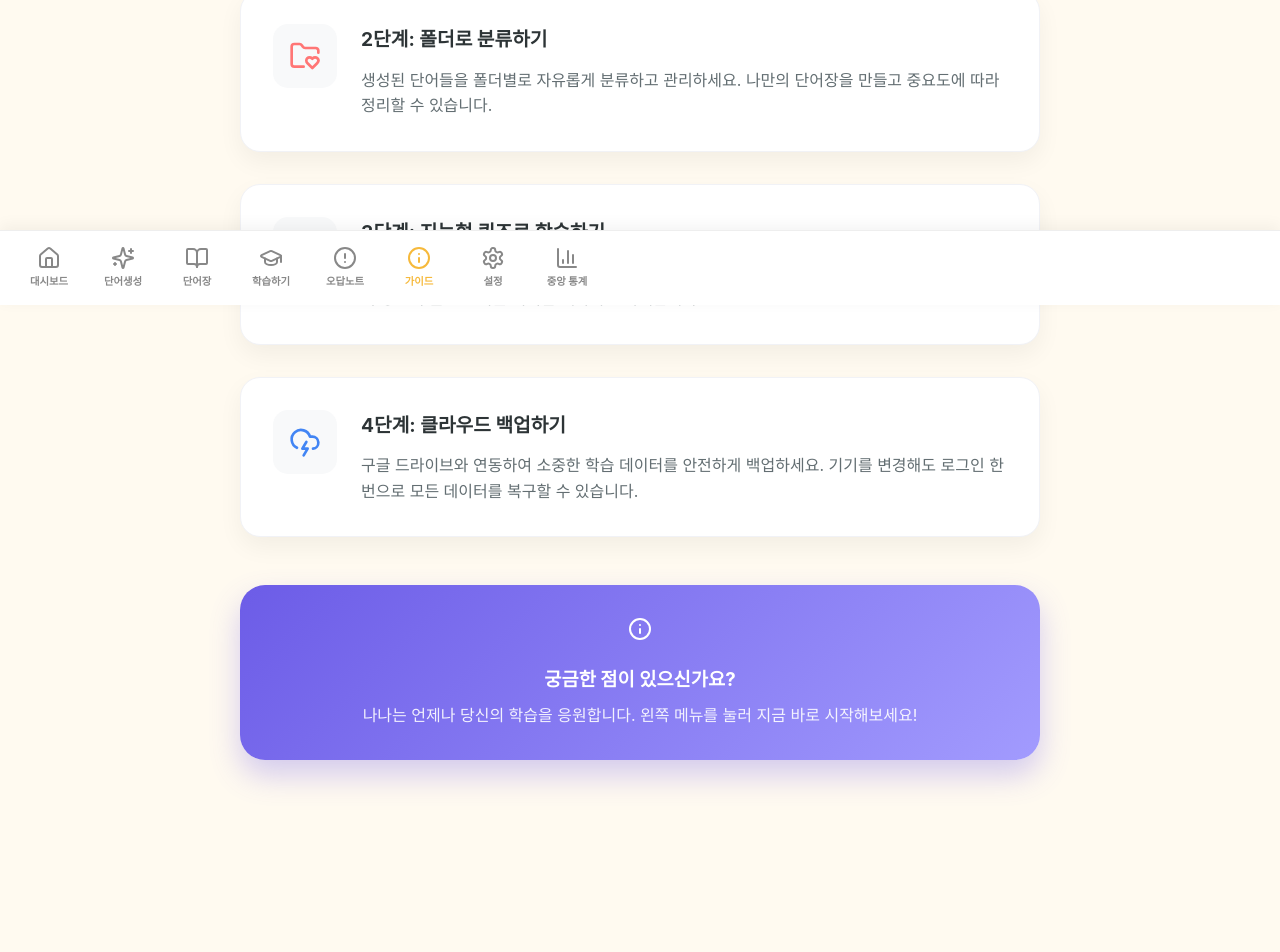
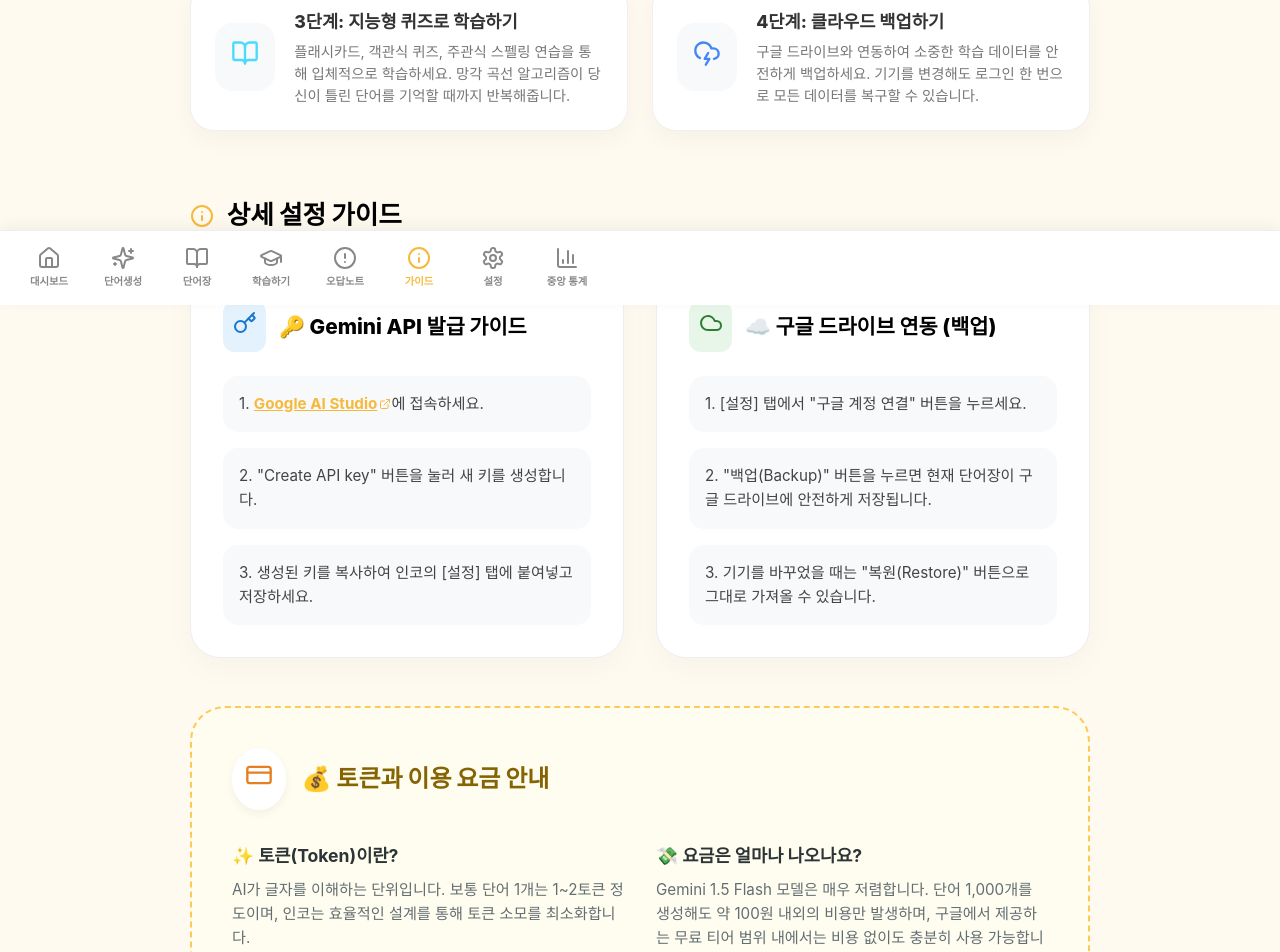
Before and after one commit to huny2069/indo-word-app, a React (Vite) app: page /guide in a window 1280 px wide. Shown: the part 495-1447 px from the top of the page. Before the commit the page ends 1335 px from the top, so only its background shows below. Built offline with nearby package versions, Linux system fonts and the light colour scheme; no server answers.

Commit message:
feat: enhance Guide page with detailed setup and billing information

```diff
--- a/src/pages/Guide.jsx
+++ b/src/pages/Guide.jsx
@@ -1,6 +1,6 @@
 import React from 'react';
 import { useLanguage } from '../contexts/LanguageContext';
-import { BookOpen, Sparkles, FolderHeart, CloudLightning, Info } from 'lucide-react';
+import { BookOpen, Sparkles, FolderHeart, CloudLightning, Info, Key, Cloud, CreditCard, ExternalLink } from 'lucide-react';
 
 const Guide = () => {
   const { t, isIndoMode } = useLanguage();
@@ -8,7 +8,7 @@ const Guide = () => {
   const steps = [
     {
       id: 1,
-      icon: <Sparkles size={32} color="#feca57" />,
+      icon: <Sparkles size={28} color="#feca57" />,
       title: t('guide_step1'),
       desc: isIndoMode
         ? "Ketik topik apa saja (misal: 'Di Restoran'), dan AI Nana akan membuat daftar kata bahasa Korea yang sesuai situasi tersebut lengkap dengan contoh kalimat!"
@@ -16,7 +16,7 @@ const Guide = () => {
     },
     {
       id: 2,
-      icon: <FolderHeart size={32} color="#ff7675" />,
+      icon: <FolderHeart size={28} color="#ff7675" />,
       title: t('guide_step2'),
       desc: isIndoMode
         ? "Simpan kata-kata favorit Anda dalam folder khusus. Anda bisa memindahkan, mengedit, atau menghapus kata kapan saja untuk menjaga kerapian kosakata."
@@ -24,7 +24,7 @@ const Guide = () => {
     },
     {
       id: 3,
-      icon: <BookOpen size={32} color="#48dbfb" />,
+      icon: <BookOpen size={28} color="#48dbfb" />,
       title: t('guide_step3'),
       desc: isIndoMode
         ? "Gunakan flashcard, kuis pilihan ganda, dan latihan mengeja. Algoritma ilmiah kami akan memprioritaskan kata yang sulit Anda hafal agar belajar lebih efisien."
@@ -32,7 +32,7 @@ const Guide = () => {
     },
     {
       id: 4,
-      icon: <CloudLightning size={32} color="#4285f4" />,
+      icon: <CloudLightning size={28} color="#4285f4" />,
       title: t('guide_step4'),
       desc: isIndoMode
         ? "Hubungkan dengan Google Drive untuk mencadangkan data Anda. Jangan khawatir kehilangan data saat mengganti perangkat atau menghapus browser!"
@@ -40,63 +40,123 @@ const Guide = () => {
     }
   ];
 
+  const renderLink = (text) => {
+    // [Text](Link) 형식을 찾아서 a 태그로 변환
+    const parts = text.split(/\[(.*?)\]\((.*?)\)/);
+    if (parts.length > 1) {
+        return (
+            <>
+                {parts[0]}
+                <a href={parts[2]} target="_blank" rel="noopener noreferrer" style={{ color: 'var(--primary-color)', fontWeight: 'bold', textDecoration: 'underline', display: 'inline-flex', alignItems: 'center', gap: '2px' }}>
+                    {parts[1]} <ExternalLink size={12} />
+                </a>
+                {parts[3]}
+            </>
+        );
+    }
+    return text;
+  };
+
   return (
-    <div className="page" style={{ maxWidth: '800px', margin: '0 auto', paddingBottom: '3rem' }}>
-      <div style={{ textAlign: 'center', marginBottom: '3rem', marginTop: '1rem' }}>
-        <h1 style={{ fontSize: '2rem', fontWeight: 'bold', color: 'var(--primary-color)', marginBottom: '1rem' }}>
+    <div className="page" style={{ maxWidth: '900px', margin: '0 auto', paddingBottom: '5rem' }}>
+      <div style={{ textAlign: 'center', marginBottom: '3.5rem', marginTop: '1rem' }}>
+        <h1 style={{ fontSize: '2.2rem', fontWeight: '900', color: 'var(--primary-color)', marginBottom: '1rem', letterSpacing: '-1px' }}>
           {t('guide_title')}
         </h1>
-        <p style={{ color: '#666', fontSize: '1.1rem' }}>
+        <p style={{ color: '#666', fontSize: '1.1rem', fontWeight: '500' }}>
           {isIndoMode
-            ? "Selamat datang! Mari belajar bahasa Korea dengan cara yang sangat cerdas bersama AI Nana. 🍌"
+            ? "Selamat datang! Mari belajar bahasa Korea dengan cara이 매우 cerdas bersama AI Nana. 🍌"
             : "나나와 함께하는 스마트한 언어 학습 여행에 오신 것을 환영합니다! 서비스를 100% 활용하는 방법을 알아보세요."}
         </p>
       </div>
 
-      <div style={{ display: 'grid', gap: '2rem' }}>
+      {/* 🚀 빠른 시작 가이드 */}
+      <div style={{ display: 'grid', gridTemplateColumns: 'repeat(auto-fit, minmax(350px, 1fr))', gap: '1.5rem', marginBottom: '4rem' }}>
         {steps.map(step => (
           <div key={step.id} style={{
+            background: '#fff',
+            padding: '1.5rem',
+            borderRadius: '24px',
+            boxShadow: '0 8px 25px rgba(0,0,0,0.04)',
+            border: '1px solid #f0f0f0',
             display: 'flex',
-            gap: '1.5rem',
-            background: '#fff',
-            padding: '2rem',
-            borderRadius: '20px',
-            boxShadow: '0 10px 25px rgba(0,0,0,0.05)',
-            alignItems: 'flex-start',
-            border: '1px solid #f1f2f6'
+            gap: '1.2rem',
+            alignItems: 'center'
           }}>
-            <div style={{
-              background: '#f8f9fa',
-              padding: '1rem',
-              borderRadius: '15px',
-              display: 'flex',
-              alignItems: 'center',
-              justifyContent: 'center'
-            }}>
-              {step.icon}
-            </div>
+            <div style={{ background: '#f8f9fa', padding: '1rem', borderRadius: '18px' }}>{step.icon}</div>
             <div style={{ flex: 1 }}>
-              <h3 style={{ margin: '0 0 0.8rem 0', color: '#2d3436', fontSize: '1.2rem' }}>{step.title}</h3>
-              <p style={{ margin: 0, color: '#636e72', lineHeight: '1.6', fontSize: '1rem' }}>{step.desc}</p>
+              <h4 style={{ margin: '0 0 0.3rem 0', color: '#333', fontSize: '1.1rem', fontWeight: '800' }}>{step.title}</h4>
+              <p style={{ margin: 0, color: '#777', fontSize: '0.9rem', lineHeight: '1.5' }}>{step.desc}</p>
             </div>
           </div>
         ))}
       </div>
 
+      {/* 🔑 상세 가이드 섹션 */}
+      <h2 style={{ fontSize: '1.6rem', fontWeight: '900', marginBottom: '2rem', display: 'flex', alignItems: 'center', gap: '0.8rem' }}>
+        <Info color="var(--primary-color)" /> {isIndoMode ? 'Panduan Pengaturan Detail' : '상세 설정 가이드'}
+      </h2>
+
+      <div style={{ display: 'grid', gridTemplateColumns: 'repeat(auto-fit, minmax(400px, 1fr))', gap: '2rem' }}>
+        {/* Gemini API Section */}
+        <section style={{ background: '#fff', padding: '2rem', borderRadius: '30px', border: '1px solid #eee', boxShadow: '0 10px 30px rgba(0,0,0,0.03)' }}>
+          <div style={{ display: 'flex', alignItems: 'center', gap: '0.8rem', marginBottom: '1.5rem' }}>
+            <div style={{ background: '#e3f2fd', padding: '0.6rem', borderRadius: '12px' }}><Key size={24} color="#1976d2" /></div>
+            <h3 style={{ margin: 0, fontSize: '1.3rem', fontWeight: '800' }}>{t('guide_section_api')}</h3>
+          </div>
+          <div style={{ display: 'grid', gap: '1rem', fontSize: '0.95rem', color: '#444' }}>
+            <div style={{ background: '#f8f9fa', padding: '1rem', borderRadius: '15px' }}>{renderLink(t('guide_api_step1'))}</div>
+            <div style={{ background: '#f8f9fa', padding: '1rem', borderRadius: '15px' }}>{t('guide_api_step2')}</div>
+            <div style={{ background: '#f8f9fa', padding: '1rem', borderRadius: '15px' }}>{t('guide_api_step3')}</div>
+          </div>
+        </section>
+
+        {/* Google Drive Section */}
+        <section style={{ background: '#fff', padding: '2rem', borderRadius: '30px', border: '1px solid #eee', boxShadow: '0 10px 30px rgba(0,0,0,0.03)' }}>
+          <div style={{ display: 'flex', alignItems: 'center', gap: '0.8rem', marginBottom: '1.5rem' }}>
+            <div style={{ background: '#e8f5e9', padding: '0.6rem', borderRadius: '12px' }}><Cloud size={24} color="#2e7d32" /></div>
+            <h3 style={{ margin: 0, fontSize: '1.3rem', fontWeight: '800' }}>{t('guide_section_drive')}</h3>
+          </div>
+          <div style={{ display: 'grid', gap: '1rem', fontSize: '0.95rem', color: '#444' }}>
+            <div style={{ background: '#f8f9fa', padding: '1rem', borderRadius: '15px' }}>{t('guide_drive_step1')}</div>
+            <div style={{ background: '#f8f9fa', padding: '1rem', borderRadius: '15px' }}>{t('guide_drive_step2')}</div>
+            <div style={{ background: '#f8f9fa', padding: '1rem', borderRadius: '15px' }}>{t('guide_drive_step3')}</div>
+          </div>
+        </section>
+      </div>
+
+      {/* 💰 비용 및 토큰 안내 */}
+      <section style={{ marginTop: '3rem', background: '#fffdf0', padding: '2.5rem', borderRadius: '35px', border: '2px dashed #feca57' }}>
+        <div style={{ display: 'flex', alignItems: 'center', gap: '1rem', marginBottom: '2rem' }}>
+          <div style={{ background: '#fff', padding: '0.8rem', borderRadius: '50%', boxShadow: '0 4px 10px rgba(0,0,0,0.05)' }}><CreditCard size={28} color="#e67e22" /></div>
+          <h3 style={{ margin: 0, fontSize: '1.5rem', fontWeight: '900', color: '#856404' }}>{t('guide_section_billing')}</h3>
+        </div>
+
+        <div style={{ display: 'grid', gridTemplateColumns: 'repeat(auto-fit, minmax(300px, 1fr))', gap: '2rem' }}>
+          <div>
+            <h5 style={{ fontSize: '1.1rem', marginBottom: '0.5rem', color: '#2d3436' }}>✨ {t('guide_billing_token_title')}</h5>
+            <p style={{ margin: 0, fontSize: '0.95rem', color: '#636e72', lineHeight: '1.6' }}>{t('guide_billing_token_desc')}</p>
+          </div>
+          <div>
+            <h5 style={{ fontSize: '1.1rem', marginBottom: '0.5rem', color: '#2d3436' }}>💸 {t('guide_billing_cost_title')}</h5>
+            <p style={{ margin: 0, fontSize: '0.95rem', color: '#636e72', lineHeight: '1.6' }}>{t('guide_billing_cost_desc')}</p>
+          </div>
+        </div>
+      </section>
+
       <div style={{
-        marginTop: '3rem',
-        padding: '2rem',
-        background: 'linear-gradient(135deg, #6c5ce7, #a29bfe)',
-        borderRadius: '25px',
+        marginTop: '4rem',
+        padding: '2.5rem',
+        background: 'linear-gradient(135deg, #feca57, #ff9f43)',
+        borderRadius: '35px',
         color: '#fff',
         textAlign: 'center',
-        boxShadow: '0 15px 30px rgba(108, 92, 231, 0.3)'
+        boxShadow: '0 20px 40px rgba(254, 202, 87, 0.3)'
       }}>
-        <Info style={{ marginBottom: '1rem' }} />
-        <h3 style={{ margin: '0 0 0.5rem 0' }}>
-            {t('guide_questions_title')}
+        <h3 style={{ margin: '0 0 0.8rem 0', fontSize: '1.5rem', fontWeight: '900' }}>
+            {t('guide_questions_title')} 🍌
         </h3>
-        <p style={{ margin: 0, opacity: 0.9 }}>
+        <p style={{ margin: 0, opacity: 0.95, fontWeight: 'bold' }}>
             {t('guide_questions_desc')}
         </p>
       </div>
--- a/src/translations.js
+++ b/src/translations.js
@@ -191,6 +191,23 @@ export const translations = {
     guide_step4: '4단계: 클라우드 백업하기',
     guide_questions_title: '궁금한 점이 있으신가요?',
     guide_questions_desc: '나나는 언제나 당신의 학습을 응원합니다. 왼쪽 메뉴를 눌러 지금 바로 시작해보세요!',
+
+    // Detailed Guide
+    guide_section_api: '🔑 Gemini API 발급 가이드',
+    guide_api_step1: '1. [Google AI Studio](https://aistudio.google.com/app/apikey)에 접속하세요.',
+    guide_api_step2: '2. "Create API key" 버튼을 눌러 새 키를 생성합니다.',
+    guide_api_step3: '3. 생성된 키를 복사하여 인코의 [설정] 탭에 붙여넣고 저장하세요.',
+
+    guide_section_drive: '☁️ 구글 드라이브 연동 (백업)',
+    guide_drive_step1: '1. [설정] 탭에서 "구글 계정 연결" 버튼을 누르세요.',
+    guide_drive_step2: '2. "백업(Backup)" 버튼을 누르면 현재 단어장이 구글 드라이브에 안전하게 저장됩니다.',
+    guide_drive_step3: '3. 기기를 바꾸었을 때는 "복원(Restore)" 버튼으로 그대로 가져올 수 있습니다.',
+
+    guide_section_billing: '💰 토큰과 이용 요금 안내',
+    guide_billing_token_title: '토큰(Token)이란?',
+    guide_billing_token_desc: 'AI가 글자를 이해하는 단위입니다. 보통 단어 1개는 1~2토큰 정도이며, 인코는 효율적인 설계를 통해 토큰 소모를 최소화합니다.',
+    guide_billing_cost_title: '요금은 얼마나 나오나요?',
+    guide_billing_cost_desc: 'Gemini 1.5 Flash 모델은 매우 저렴합니다. 단어 1,000개를 생성해도 약 100원 내외의 비용만 발생하며, 구글에서 제공하는 무료 티어 범위 내에서는 비용 없이도 충분히 사용 가능합니다.',
     learn_loading_msg: '나나가 단어장을 챙겨오고 있어요... 🍌',
     quiz_direction_ko_id: '인도네시아어 ➔ 한국어',
     quiz_direction_id_ko: '한국어 ➔ 인도네시아어',
@@ -433,6 +450,23 @@ export const translations = {
     guide_step4: '4. Cadangan: Simpan data berharga Anda di Cloud dengan aman.',
     guide_questions_title: 'Ada pertanyaan?',
     guide_questions_desc: 'Nana selalu siap membantu Anda. Jangan ragu untuk mencoba semua fitur di menu samping!',
+
+    // Detailed Guide (ID)
+    guide_section_api: '🔑 Panduan Kunci API Gemini',
+    guide_api_step1: '1. Kunjungi [Google AI Studio](https://aistudio.google.com/app/apikey).',
+    guide_api_step2: '2. Klik tombol "Create API key" untuk membuat kunci baru.',
+    guide_api_step3: '3. Salin kunci tersebut, tempelkan di tab [Pengaturan] Inko, lalu simpan.',
+
+    guide_section_drive: '☁️ Hubungkan Google Drive (Cadangan)',
+    guide_drive_step1: '1. Klik tombol "Hubungkan Akun Google" di tab [Pengaturan].',
+    guide_drive_step2: '2. Klik "Cadangkan (Backup)" để menyimpan kosakata Anda dengan aman di Google Drive.',
+    guide_drive_step3: '3. Saat ganti perangkat, gunakan tombol "Pulihkan (Restore)" untuk mengambil kembali data Anda.',
+
+    guide_section_billing: '💰 Info Token & Biaya',
+    guide_billing_token_title: 'Apa itu Token?',
+    guide_billing_token_desc: 'Token adalah unit AI dalam memahami teks. Biasanya, 1 kata setara dengan 1-2 token. Inko dirancang efisien untuk meminimalkan konsumsi token.',
+    guide_billing_cost_title: 'Berapa biayanya?',
+    guide_billing_cost_desc: 'Model Gemini 1.5 Flash sangat murah. Membuat 1.000 kata hanya memakan biaya sekitar $0.07. Jika menggunakan batas gratis (Free Tier) dari Google, Anda bahkan bisa menggunakannya tanpa biaya sama sekali.',
     learn_loading_msg: 'Nana sedang menyiapkan kosakata... 🍌',
     quiz_direction_ko_id: 'B. Korea ➔ B. Indo',
     quiz_direction_id_ko: 'B. Indo ➔ B. Korea',
```
